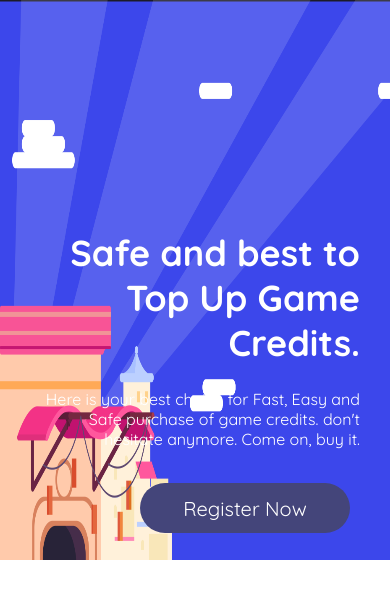
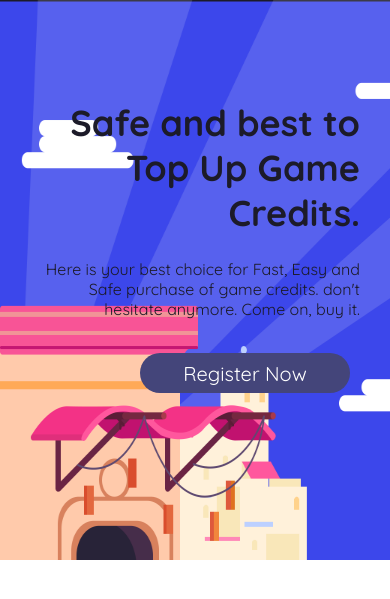
Before and after one commit to codarel/codarel.github.io, a PHP site: page / in a window 390 px wide. Shown: the part 80-679 px from the top of the page. Run offline with PHP 8.4, Linux system fonts and the light colour scheme.

Commit message:
IC : Update content1 landding page

```diff
--- a/css/index.css
+++ b/css/index.css
@@ -261,16 +261,19 @@
 @media screen and (max-width: 960px){
 
   .content1{
-  background-size: 140% 560px;
+  background-size: 250% 560px;
   transition: all 0.5s ease;
+  padding: 70px 0;
   }
 
   .content1_heading{
+    color: #1C1B29;
     max-width: 600px;
     font-size: 23;
   }
 
   .content1_desc{
+    color: #1C1B29;
     max-width: 450px;
     font-size: 16px;
   }
@@ -278,5 +281,7 @@
     display: inline;
     flex-direction: row;
     font-size: 20px;
+    width: 210px;
+    height: 40px;
   }
 }
```
